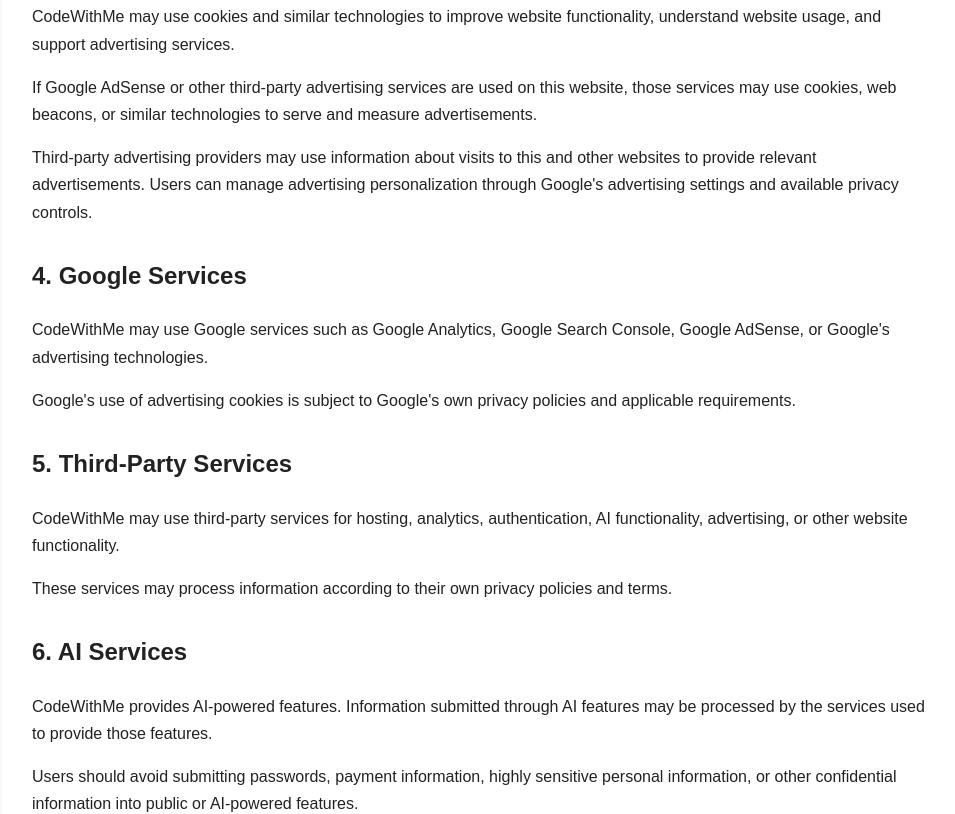
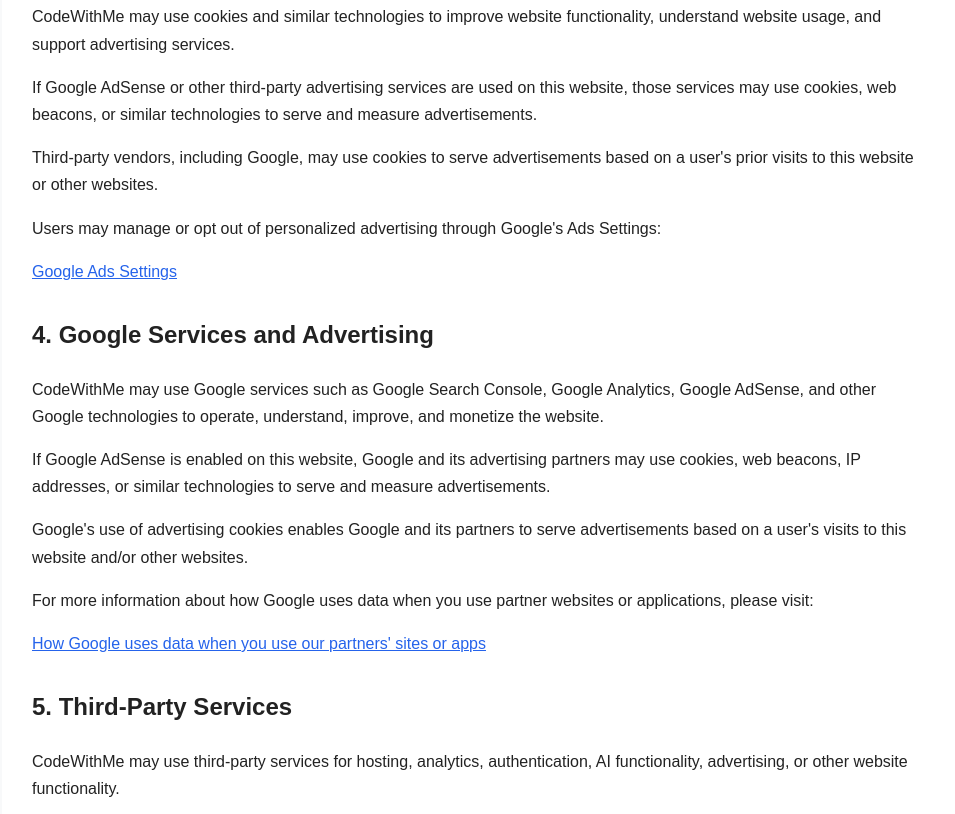
Before and after one commit to swapnilkarhale475-wq/CodeWithMe, a website: page views/privacy.html in a window 1280 px wide. Shown: the part 846-1660 px from the top of the page, without its empty margins (158-1113 px from the left). Drawn offline with Linux system fonts and the light colour scheme.

Commit message:
Revise privacy policy text and add Google services info
Updated privacy policy content and structure for clarity.

```diff
--- a/views/privacy.html
+++ b/views/privacy.html
@@ -1,12 +1,17 @@
 <!DOCTYPE html>
 <html lang="en">
 <head>
+
     <meta charset="UTF-8">
+
     <meta name="viewport" content="width=device-width, initial-scale=1.0">
 
     <title>Privacy Policy - CodeWithMe</title>
 
-    <meta name="description" content="Privacy Policy for CodeWithMe. Learn how CodeWithMe collects, uses, and protects user information.">
+    <meta
+        name="description"
+        content="Privacy Policy for CodeWithMe. Learn how CodeWithMe collects, uses, and protects user information."
+    >
 
     <style>
         body {
@@ -43,6 +48,7 @@
             margin-bottom: 30px;
         }
     </style>
+
 </head>
 
 <body>
@@ -100,23 +106,59 @@
     </p>
 
     <p>
-        Third-party advertising providers may use information about visits
-        to this and other websites to provide relevant advertisements.
-        Users can manage advertising personalization through Google's
-        advertising settings and available privacy controls.
-    </p>
-
-    <h2>4. Google Services</h2>
-
-    <p>
-        CodeWithMe may use Google services such as Google Analytics,
-        Google Search Console, Google AdSense, or Google's advertising
-        technologies.
+        Third-party vendors, including Google, may use cookies to serve
+        advertisements based on a user's prior visits to this website
+        or other websites.
     </p>
 
     <p>
-        Google's use of advertising cookies is subject to Google's own
-        privacy policies and applicable requirements.
+        Users may manage or opt out of personalized advertising through
+        Google's Ads Settings:
+    </p>
+
+    <p>
+        <a
+            href="https://adssettings.google.com/"
+            target="_blank"
+            rel="noopener noreferrer"
+        >
+            Google Ads Settings
+        </a>
+    </p>
+
+    <h2>4. Google Services and Advertising</h2>
+
+    <p>
+        CodeWithMe may use Google services such as Google Search Console,
+        Google Analytics, Google AdSense, and other Google technologies
+        to operate, understand, improve, and monetize the website.
+    </p>
+
+    <p>
+        If Google AdSense is enabled on this website, Google and its
+        advertising partners may use cookies, web beacons, IP addresses,
+        or similar technologies to serve and measure advertisements.
+    </p>
+
+    <p>
+        Google's use of advertising cookies enables Google and its
+        partners to serve advertisements based on a user's visits to
+        this website and/or other websites.
+    </p>
+
+    <p>
+        For more information about how Google uses data when you use
+        partner websites or applications, please visit:
+    </p>
+
+    <p>
+        <a
+            href="https://policies.google.com/technologies/partner-sites"
+            target="_blank"
+            rel="noopener noreferrer"
+        >
+            How Google uses data when you use our partners' sites or apps
+        </a>
     </p>
 
     <h2>5. Third-Party Services</h2>
@@ -180,13 +222,21 @@
     <h2>11. Contact Us</h2>
 
     <p>
-        If you have questions about this Privacy Policy, you can contact
-        us through the contact information provided on the CodeWithMe
-        website.
+        If you have any questions, concerns, or requests regarding this
+        Privacy Policy, please contact us at:
     </p>
 
     <p>
-        <a href="/">Back to CodeWithMe</a>
+        Email:
+        <a href="mailto:swapnilkarhale475@gmail.com">
+            swapnilkarhale475@gmail.com
+        </a>
+    </p>
+
+    <p>
+        <a href="/">
+            Back to CodeWithMe
+        </a>
     </p>
 
 </div>
```
